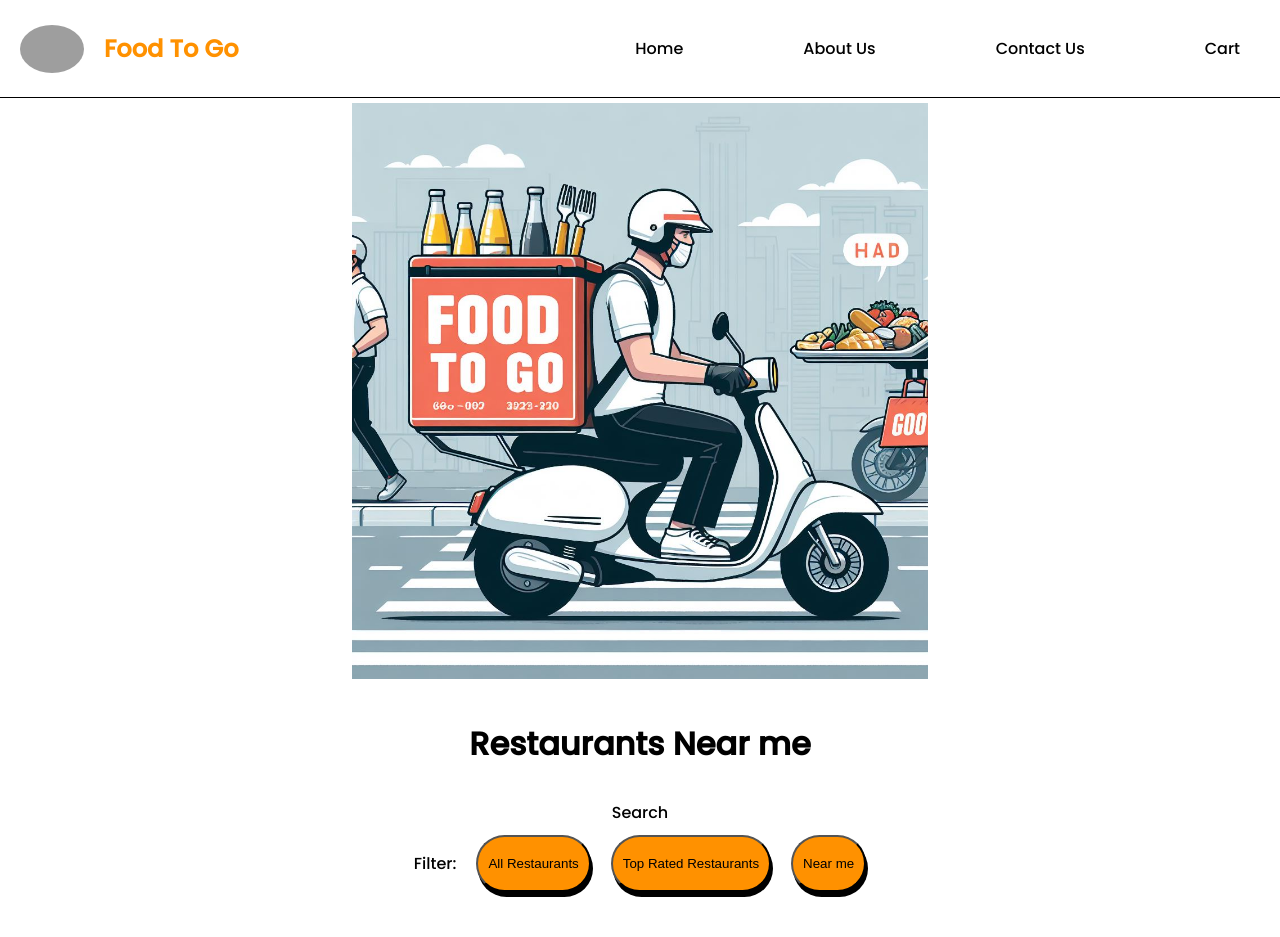
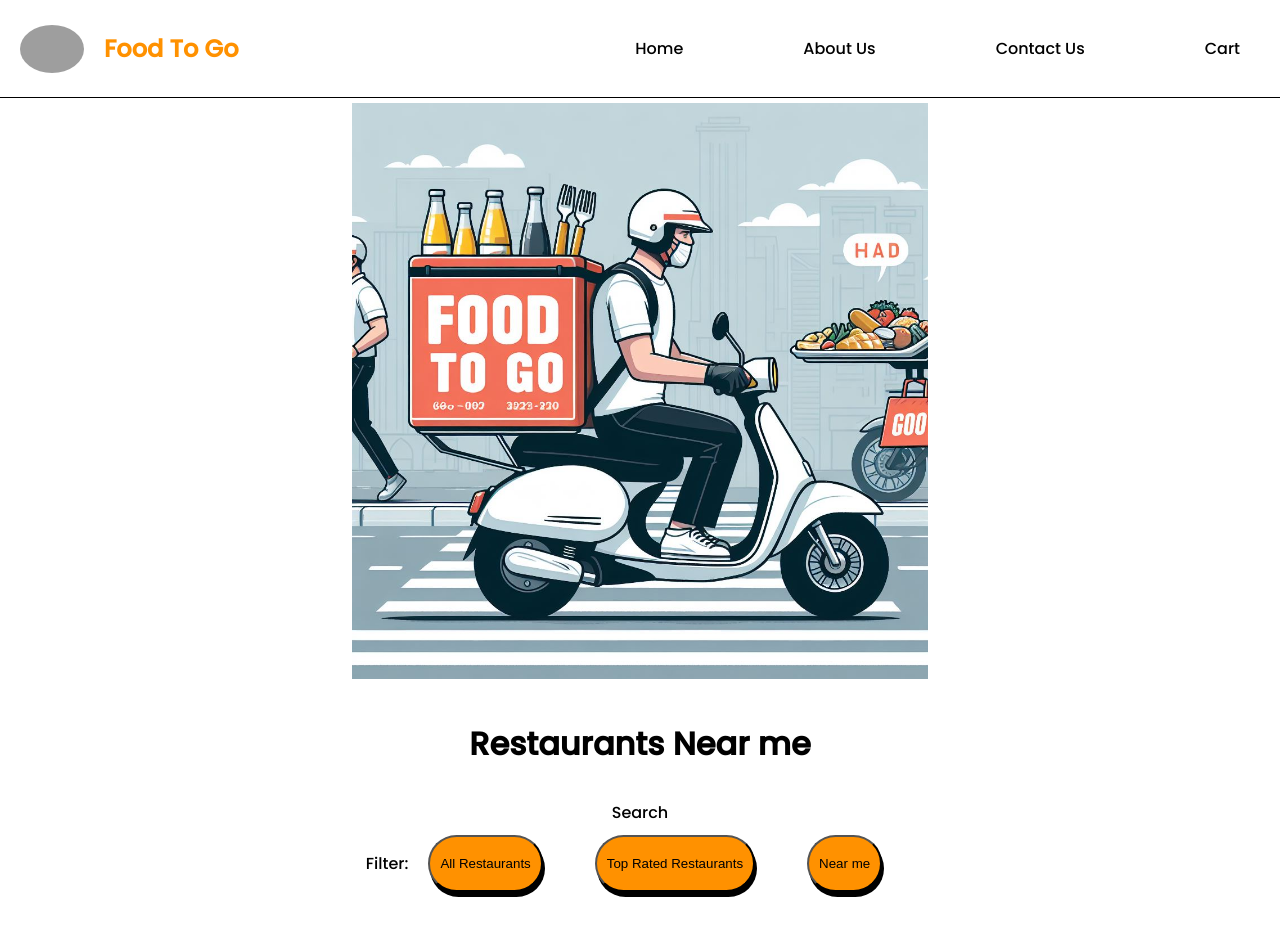
Before and after one commit to harikarthik-s/food-to-go, a React (Vite) app: page / in a window 1280 px wide. Shown: the top 937 px of the page. Built offline with nearby package versions, Linux system fonts and the light colour scheme; grey boxes are pictures that could not be loaded.

Commit message:
Aligned Filter btns

```diff
--- a/index.css
+++ b/index.css
@@ -41,9 +41,9 @@ body{
     list-style-type: none;
     gap: 5rem;
     font-size: 1rem;
-    transition: .5s;
     :hover{
         font-weight: 800;
+        text-decoration: underline;
     }
 }
 
@@ -85,6 +85,7 @@ body{
     box-shadow: 2px 5px black;
     transition: all .3s;
     border-radius: 2rem ;
+    margin-right: 2rem;
 
     &:hover{
         transform: scale(1.07);
```
Also changed, not shown: src/components/Body.jsx (line endings or trailing spaces).
